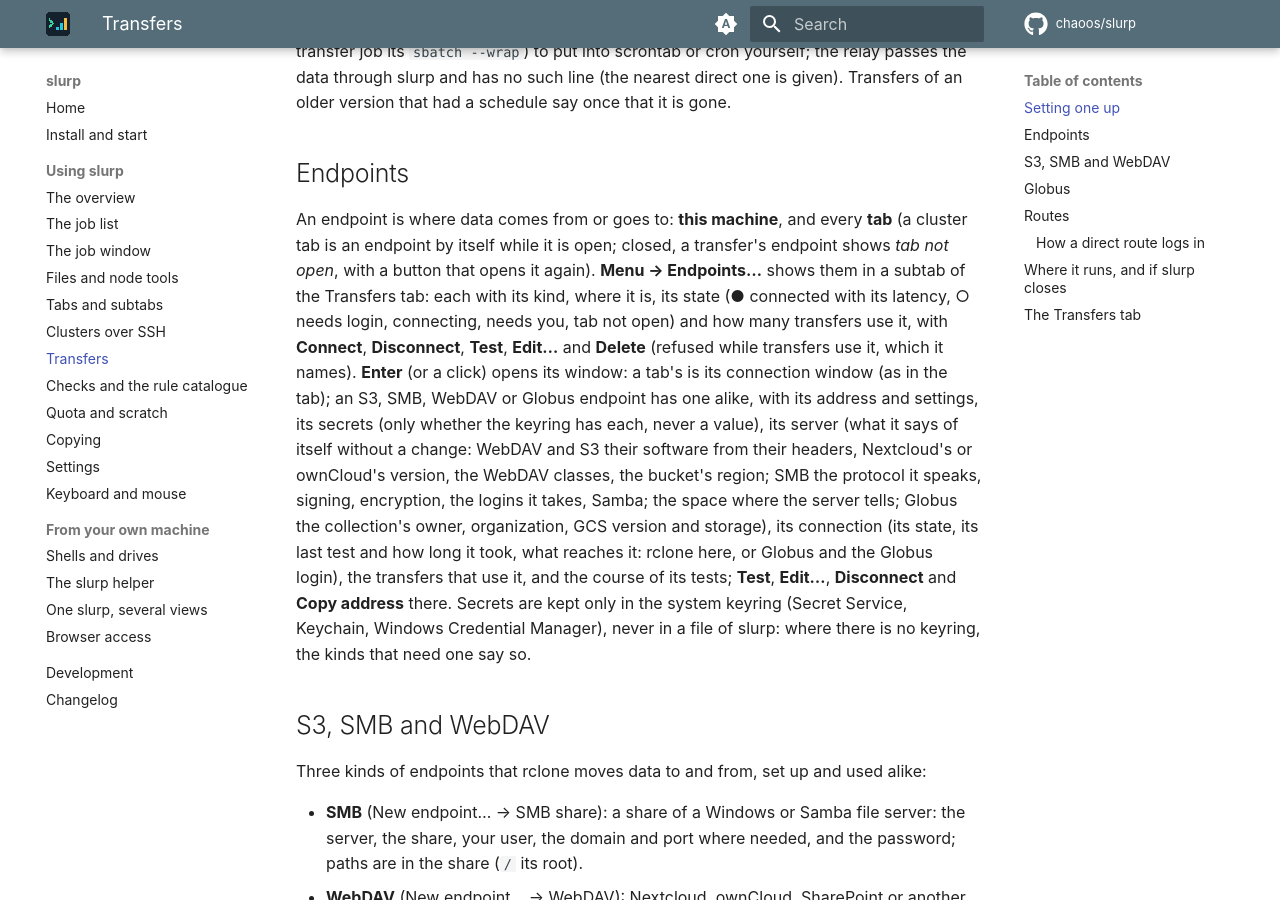
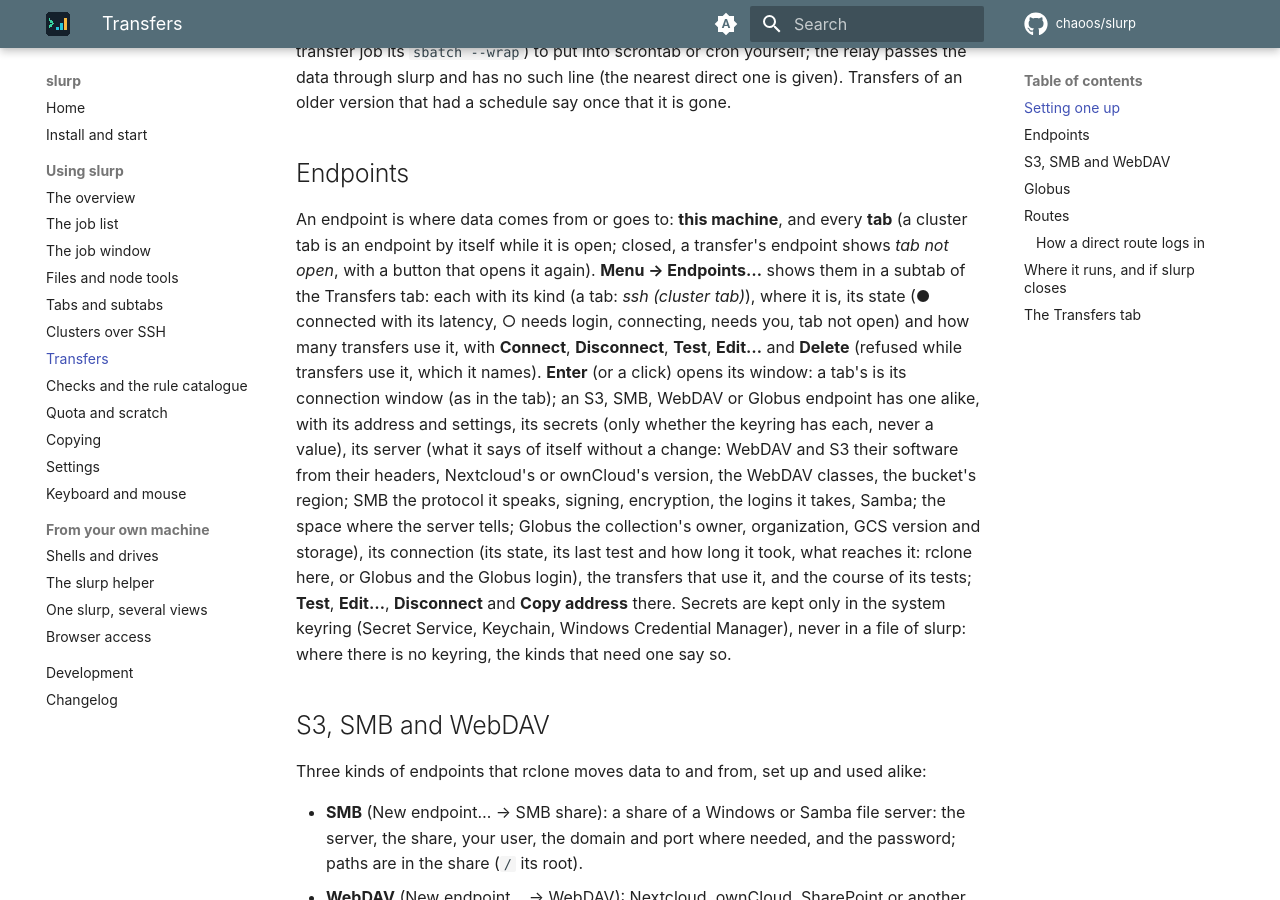
Before and after one commit to chaoos/slurp, an MkDocs documentation site: the page built from docs/guide/transfers.md, in a window 1280 px wide and 900 px high, scrolled down 2411 px. Built offline with MkDocs 1.6.1 and Material for MkDocs 9.7.7, drawn with Linux system fonts in a browser that asks for light colours; comment, search, counter and statistics services are not loaded.

Commit message:
endpoints: a tab's kind is "ssh (cluster tab)"
Co-Authored-By: Claude Opus 5.5 <noreply@anthropic.com>

```diff
--- a/docs/guide/transfers.md
+++ b/docs/guide/transfers.md
@@ -82,7 +82,7 @@ given). Transfers of an older version that had a schedule say once that it is go
 
 An endpoint is where data comes from or goes to: **this machine**, and every **tab** (a cluster tab is an endpoint by
 itself while it is open; closed, a transfer's endpoint shows *tab not open*, with a button that opens it again).
-**Menu → Endpoints…** shows them in a subtab of the Transfers tab: each with its kind, where it is, its state (●
+**Menu → Endpoints…** shows them in a subtab of the Transfers tab: each with its kind (a tab: *ssh (cluster tab)*), where it is, its state (●
 connected with its latency, ○ needs login, connecting, needs you, tab not open) and how many transfers use it, with
 **Connect**, **Disconnect**, **Test**, **Edit…** and **Delete** (refused while transfers use it, which it names).
 **Enter** (or a click) opens its window: a tab's is its connection window (as in the tab); an S3, SMB, WebDAV or
```
Also changed, not shown: CHANGELOG.md (+1 -0 lines), 1 other file.
